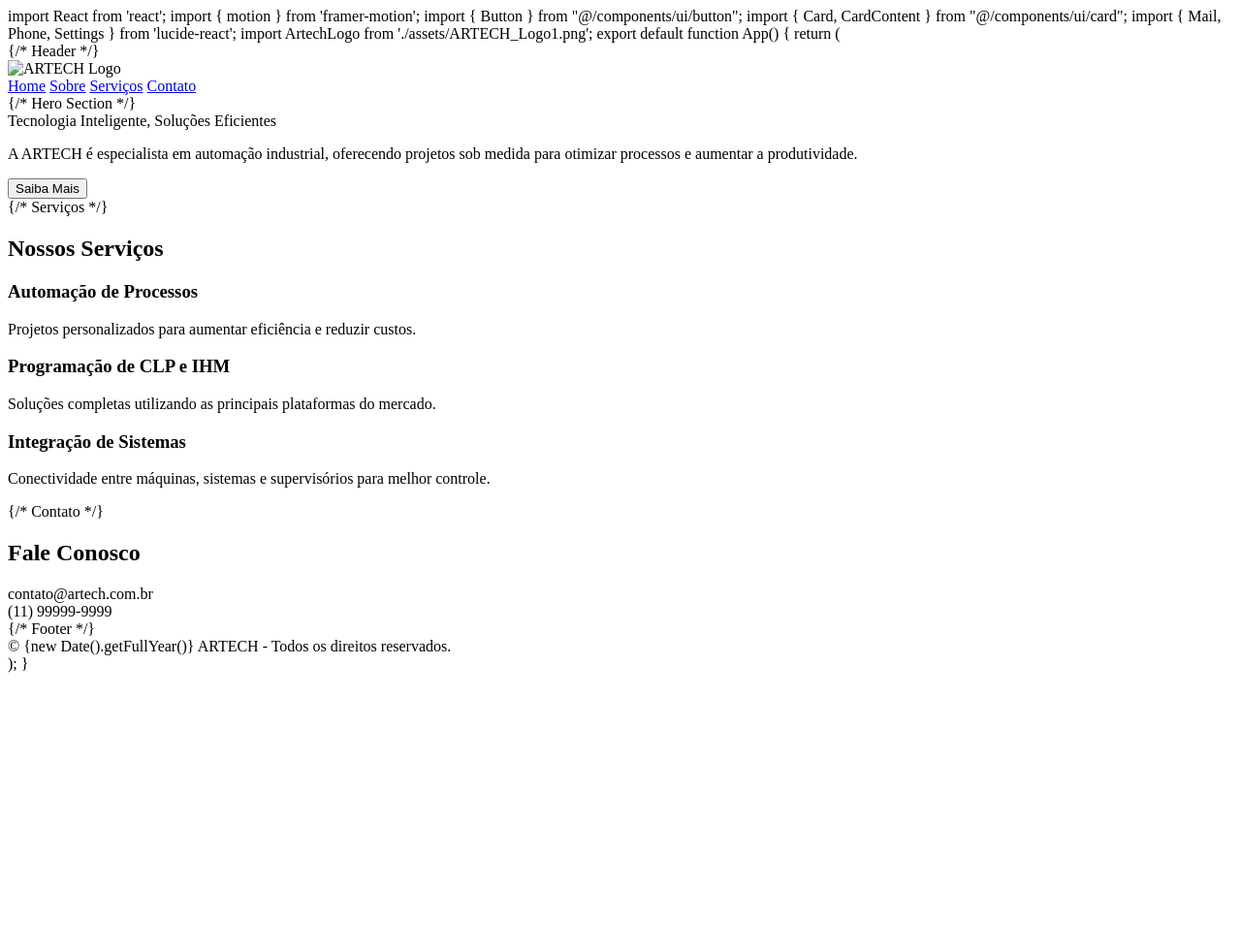
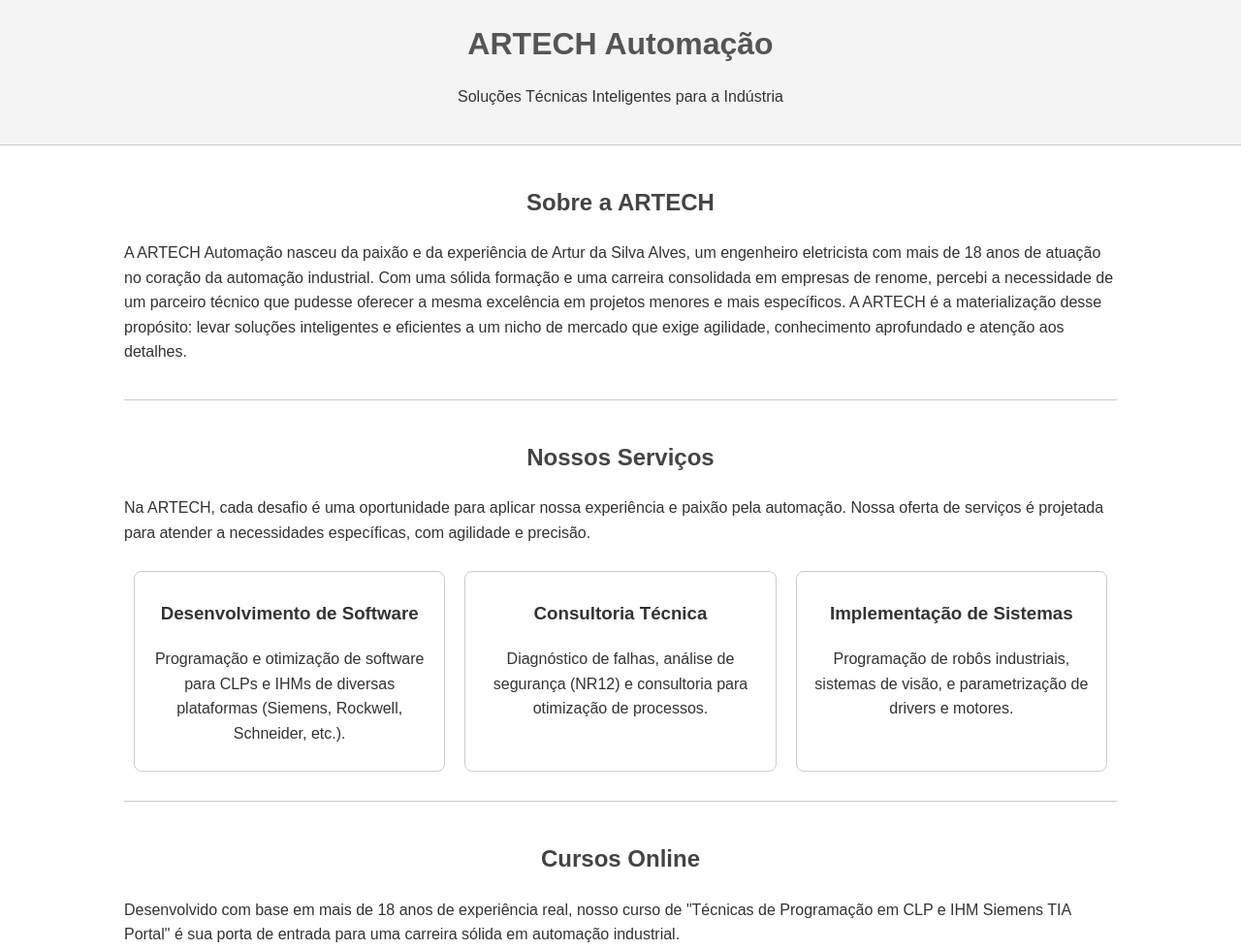
Before and after one commit to ARTECH-Code/artechautomacao.github.io, a plain HTML site: page index.html in a window 1280 px wide. Shown: the top 980 px of the page at 97% size. Before the commit the page ends 800 px from the top, so only its background shows below. Drawn offline with Linux system fonts and the light colour scheme.

Commit message:
Initial commit: website files_1
Change index.html

```diff
--- a/index.html
+++ b/index.html
@@ -1,82 +1,124 @@
-import React from 'react';
-import { motion } from 'framer-motion';
-import { Button } from "@/components/ui/button";
-import { Card, CardContent } from "@/components/ui/card";
-import { Mail, Phone, Settings } from 'lucide-react';
-import ArtechLogo from './assets/ARTECH_Logo1.png';
+<!DOCTYPE html>
+<html lang="pt-BR">
+<head>
+    <meta charset="UTF-8">
+    <meta name="viewport" content="width=device-width, initial-scale=1.0">
+    <title>ARTECH Automação - Soluções Industriais Inteligentes</title>
+    <style>
+        body {
+            font-family: Arial, sans-serif;
+            line-height: 1.6;
+            margin: 0;
+            padding: 0;
+            color: #333;
+        }
+        .container {
+            width: 80%;
+            margin: auto;
+            overflow: hidden;
+        }
+        header {
+            background: #f4f4f4;
+            padding: 20px;
+            text-align: center;
+            border-bottom: #ccc 1px solid;
+        }
+        header h1 {
+            color: #555;
+            margin: 0;
+        }
+        section {
+            padding: 20px 0;
+            border-bottom: #ccc 1px solid;
+        }
+        section h2 {
+            text-align: center;
+            margin-bottom: 20px;
+            color: #444;
+        }
+        .services, .courses {
+            display: flex;
+            justify-content: space-between;
+            flex-wrap: wrap;
+        }
+        .service, .course {
+            flex: 1;
+            padding: 10px;
+            margin: 10px;
+            border: 1px solid #ccc;
+            border-radius: 8px;
+            text-align: center;
+        }
+        footer {
+            background: #f4f4f4;
+            color: #555;
+            text-align: center;
+            padding: 20px;
+            margin-top: 20px;
+        }
+    </style>
+</head>
+<body>
 
-export default function App() {
-  return (
-    <div className="min-h-screen bg-gray-900 text-white">
-      {/* Header */}
-      <header className="flex justify-between items-center p-6 bg-gray-800 shadow-lg">
-        <img src={ArtechLogo} alt="ARTECH Logo" className="h-16" />
-        <nav className="space-x-6">
-          <a href="#home" className="hover:text-blue-400">Home</a>
-          <a href="#sobre" className="hover:text-blue-400">Sobre</a>
-          <a href="#servicos" className="hover:text-blue-400">Serviços</a>
-          <a href="#contato" className="hover:text-blue-400">Contato</a>
-        </nav>
+    <header>
+        <div class="container">
+            <h1>ARTECH Automação</h1>
+            <p>Soluções Técnicas Inteligentes para a Indústria</p>
+        </div>
     </header>
 
-      {/* Hero Section */}
-      <section id="home" className="flex flex-col items-center justify-center text-center py-20 px-4">
-        <motion.h1 initial={{ opacity: 0, y: -20 }} animate={{ opacity: 1, y: 0 }} transition={{ duration: 0.6 }} className="text-4xl md:text-6xl font-bold">
-          Tecnologia Inteligente, Soluções Eficientes
-        </motion.h1>
-        <p className="mt-4 text-lg text-gray-300 max-w-2xl">
-          A ARTECH é especialista em automação industrial, oferecendo projetos sob medida para otimizar processos e aumentar a produtividade.
-        </p>
-        <Button className="mt-8 bg-blue-600 hover:bg-blue-700">Saiba Mais</Button>
+    <div class="container">
+
+        <section id="about">
+            <h2>Sobre a ARTECH</h2>
+            <p>A ARTECH Automação nasceu da paixão e da experiência de Artur da Silva Alves, um engenheiro eletricista com mais de 18 anos de atuação no coração da automação industrial. Com uma sólida formação e uma carreira consolidada em empresas de renome, percebi a necessidade de um parceiro técnico que pudesse oferecer a mesma excelência em projetos menores e mais específicos. A ARTECH é a materialização desse propósito: levar soluções inteligentes e eficientes a um nicho de mercado que exige agilidade, conhecimento aprofundado e atenção aos detalhes.</p>
         </section>
 
-      {/* Serviços */}
-      <section id="servicos" className="py-20 px-4 bg-gray-800">
-        <h2 className="text-3xl font-bold text-center mb-12">Nossos Serviços</h2>
-        <div className="grid md:grid-cols-3 gap-8">
-          <Card className="bg-gray-900">
-            <CardContent className="p-6 text-center">
-              <Settings className="w-12 h-12 mx-auto mb-4 text-blue-400" />
-              <h3 className="text-xl font-semibold mb-2">Automação de Processos</h3>
-              <p className="text-gray-400">Projetos personalizados para aumentar eficiência e reduzir custos.</p>
-            </CardContent>
-          </Card>
-          <Card className="bg-gray-900">
-            <CardContent className="p-6 text-center">
-              <Settings className="w-12 h-12 mx-auto mb-4 text-blue-400" />
-              <h3 className="text-xl font-semibold mb-2">Programação de CLP e IHM</h3>
-              <p className="text-gray-400">Soluções completas utilizando as principais plataformas do mercado.</p>
-            </CardContent>
-          </Card>
-          <Card className="bg-gray-900">
-            <CardContent className="p-6 text-center">
-              <Settings className="w-12 h-12 mx-auto mb-4 text-blue-400" />
-              <h3 className="text-xl font-semibold mb-2">Integração de Sistemas</h3>
-              <p className="text-gray-400">Conectividade entre máquinas, sistemas e supervisórios para melhor controle.</p>
-            </CardContent>
-          </Card>
+        <section id="services">
+            <h2>Nossos Serviços</h2>
+            <p>Na ARTECH, cada desafio é uma oportunidade para aplicar nossa experiência e paixão pela automação. Nossa oferta de serviços é projetada para atender a necessidades específicas, com agilidade e precisão.</p>
+            <div class="services">
+                <div class="service">
+                    <h3>Desenvolvimento de Software</h3>
+                    <p>Programação e otimização de software para CLPs e IHMs de diversas plataformas (Siemens, Rockwell, Schneider, etc.).</p>
                 </div>
-      </section>
-
-      {/* Contato */}
-      <section id="contato" className="py-20 px-4">
-        <h2 className="text-3xl font-bold text-center mb-12">Fale Conosco</h2>
-        <div className="flex flex-col md:flex-row justify-center gap-12">
-          <div className="flex items-center gap-4">
-            <Mail className="w-6 h-6 text-blue-400" />
-            <span>contato@artech.com.br</span>
+                <div class="service">
+                    <h3>Consultoria Técnica</h3>
+                    <p>Diagnóstico de falhas, análise de segurança (NR12) e consultoria para otimização de processos.</p>
                 </div>
-          <div className="flex items-center gap-4">
-            <Phone className="w-6 h-6 text-blue-400" />
-            <span>(11) 99999-9999</span>
+                <div class="service">
+                    <h3>Implementação de Sistemas</h3>
+                    <p>Programação de robôs industriais, sistemas de visão, e parametrização de drivers e motores.</p>
                 </div>
             </div>
         </section>
 
-      {/* Footer */}
-      <footer className="bg-gray-800 text-center py-6 text-gray-500">
-        © {new Date().getFullYear()} ARTECH - Todos os direitos reservados.
+        <section id="courses">
+            <h2>Cursos Online</h2>
+            <p>Desenvolvido com base em mais de 18 anos de experiência real, nosso curso de "Técnicas de Programação em CLP e IHM Siemens TIA Portal" é sua porta de entrada para uma carreira sólida em automação industrial.</p>
+            <div class="course">
+                <h3>O que você vai aprender:</h3>
+                <ul>
+                    <li>Lógica de Programação e Tipos de Dados</li>
+                    <li>Programação em diversas linguagens (LAD, FBD, SCL, STL).</li>
+                    <li>Configuração e simulação com TIA Portal e PLCSIM.</li>
+                </ul>
+                <p><a href="#contact">Saiba mais sobre o curso!</a></p>
+            </div>
+        </section>
+
+        <section id="contact">
+            <h2>Contato</h2>
+            <p>Estamos prontos para conversar sobre seu projeto ou para tirar dúvidas sobre nossos cursos.</p>
+            <p>Email: <a href="mailto:contato@artechautomacao.com.br">contato@artechautomacao.com.br</a></p>
+            <p>Telefone: [Seu telefone]</p>
+        </section>
+
+    </div>
+
+    <footer>
+        <p>&copy; 2025 ARTECH Automação. Todos os direitos reservados.</p>
     </footer>
-    </div>
-  );
-}
+
+</body>
+</html>
```
Lines whose indentation alone changed are shown as unchanged.
